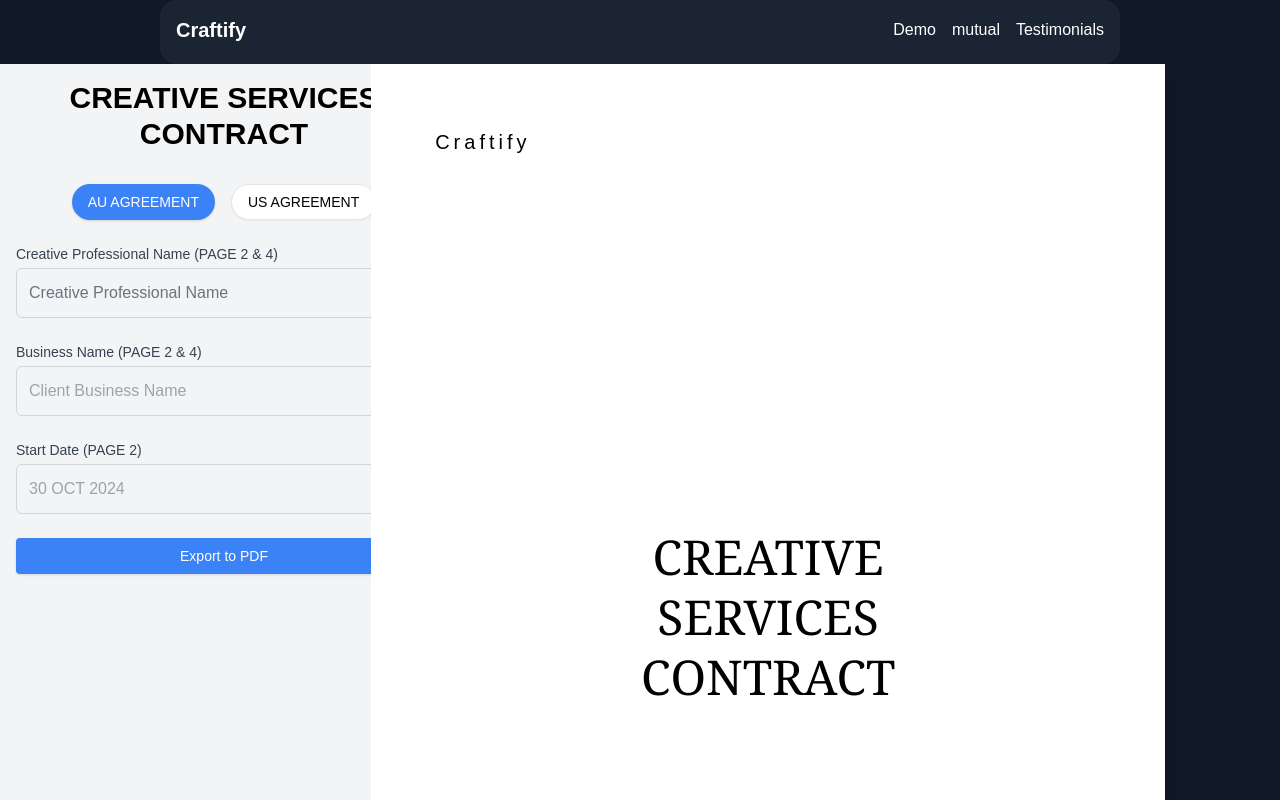
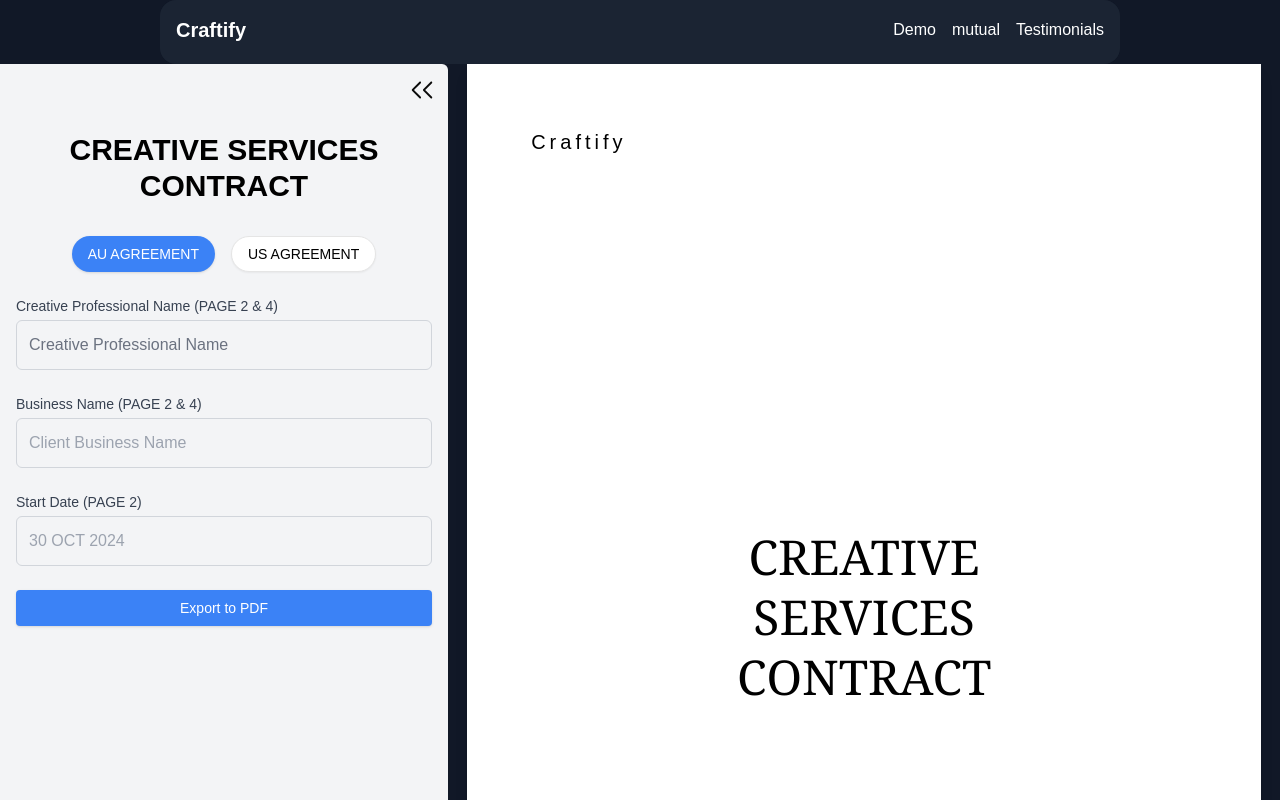
Before and after one commit to hongchan88/pdf-creator-tool-kit, a Next.js app: page /serviceContract in a window 1280 px wide. Shown: the top 800 px of the page. Built offline with nearby package versions, Linux system fonts and the light colour scheme.

Commit message:
sidebar minimize sidebar

```diff
--- a/src/components/PageLayout/index.tsx
+++ b/src/components/PageLayout/index.tsx
@@ -1,14 +1,10 @@
-import React, {
-  MutableRefObject,
-  RefObject,
-  useEffect,
-  useRef,
-  useState,
-} from 'react';
+import React, { RefObject, useEffect, useRef, useState } from 'react';
 import styles from './styles.module.scss';
-import { useReactToPrint } from 'react-to-print';
 import { useDataStore } from '../../stores/dataStore';
-
+import {
+  DoubleArrowLeftIcon,
+  DoubleArrowRightIcon,
+} from '@radix-ui/react-icons';
 interface PageLayoutProps {
   children: React.ReactNode;
   Form: React.ComponentType;
@@ -30,14 +26,27 @@ const PageLayout: React.FC<PageLayoutProps> = ({ Form, children }) => {
     <div className='flex w-full min-h-screen'>
       <div
         className={`bg-gray-100 rounded-r-md fixed h-screen transition-all duration-300 ease-in-out ${
-          isSidebarOpen ? 'w-74' : 'w-16'
+          isSidebarOpen ? 'w-74' : 'w-13'
         } ${styles.form}`}
       >
+        <div className='flex justify-end p-3'>
+          {isSidebarOpen ? (
+            <DoubleArrowLeftIcon
+              onClick={() => setIsSidebarOpen((prev) => !prev)}
+              className='w-7 h-7 cursor-pointer'
+            />
+          ) : (
+            <DoubleArrowRightIcon
+              onClick={() => setIsSidebarOpen((prev) => !prev)}
+              className='w-7 h-7 cursor-pointer'
+            />
+          )}
+        </div>
         {isSidebarOpen ? <Form /> : null}
       </div>
       <div
         ref={contentRef}
-        className={`${isSidebarOpen ? 'ml-64' : ''}  ${styles.page} `}
+        className={` ${styles.page} ${!isSidebarOpen ? styles.minimize : ''} `}
       >
         {children}
       </div>
--- a/src/components/PageLayout/styles.module.scss
+++ b/src/components/PageLayout/styles.module.scss
@@ -1,6 +1,10 @@
 .page {
   height: 100%;
   width: 100%;
+  margin-left: 448px;
+  &.minimize {
+    margin-left: 28px;
+  }
   @media print {
     width: 100%;
     height: 100%;
```
